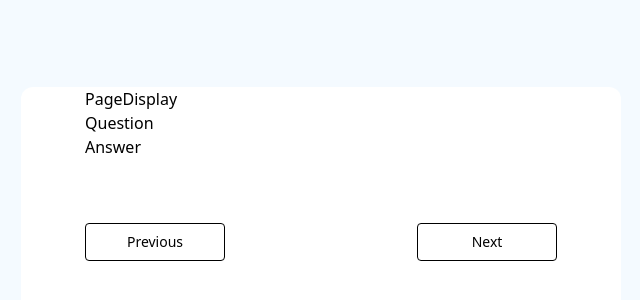
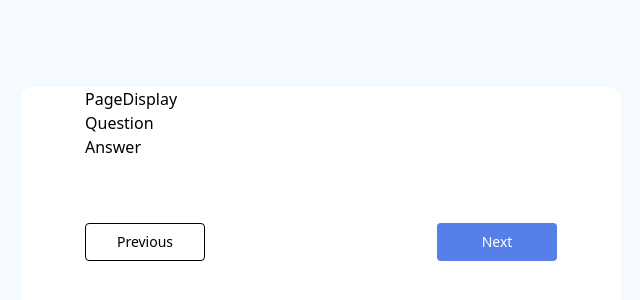
Before and after one commit to eobcre/feedback-survey, a React (Vite) app: page / in a window 1280 px wide. Shown: the part 148-448 px from the top of the page, without its empty margins (319-959 px from the left). Built offline with nearby package versions, Linux system fonts and the light colour scheme.

Commit message:
updated props

```diff
--- a/src/components/Button.tsx
+++ b/src/components/Button.tsx
@@ -1,15 +1,14 @@
 type ButtonProps = {
   onClick: React.MouseEventHandler<HTMLButtonElement>;
   label: string;
+  disabled?: boolean;
+  className?: string;
 };
 
-const Button: React.FC<ButtonProps> = ({ onClick, label }) => {
+const Button: React.FC<ButtonProps> = ({ onClick, label, className }) => {
   return (
     <>
-      <button
-        onClick={onClick}
-        className='text-sm border border-black rounded w-[140px] py-2'
-      >
+      <button onClick={onClick} className={`text-sm ${className}`}>
         {label}
       </button>
     </>
```
